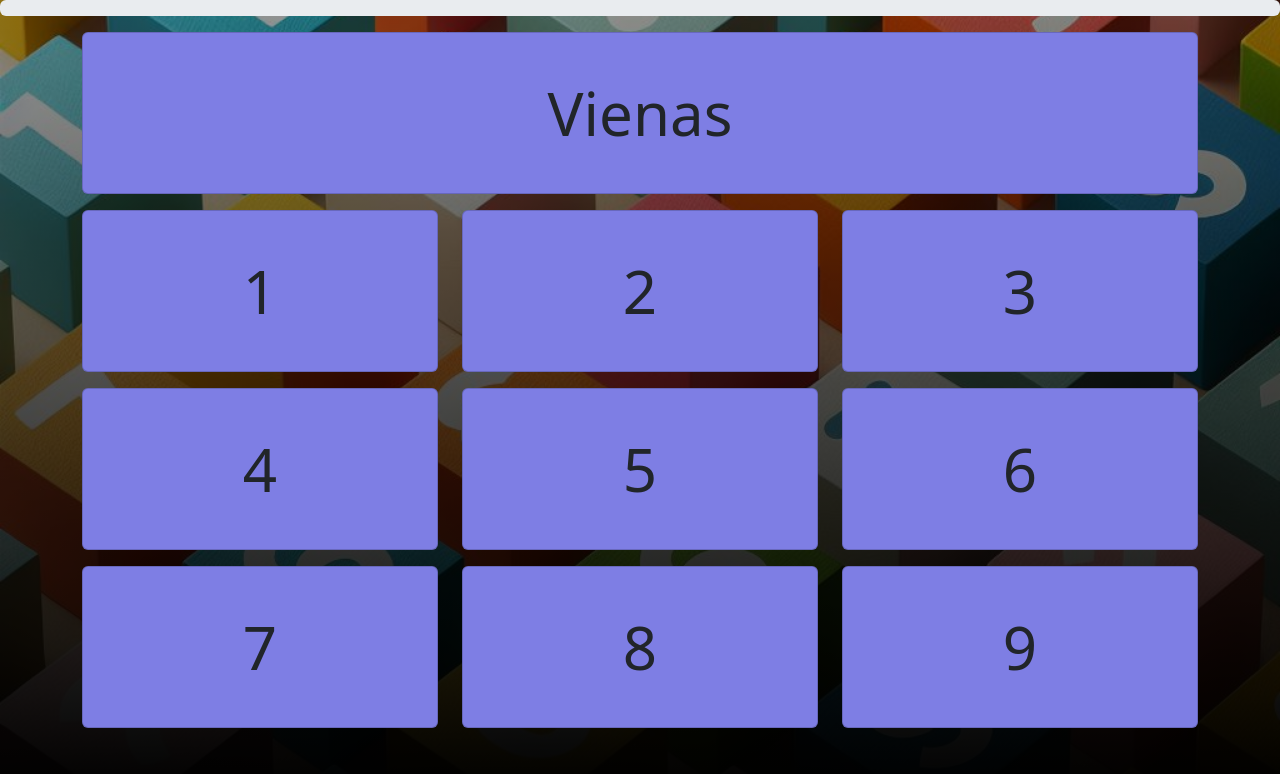
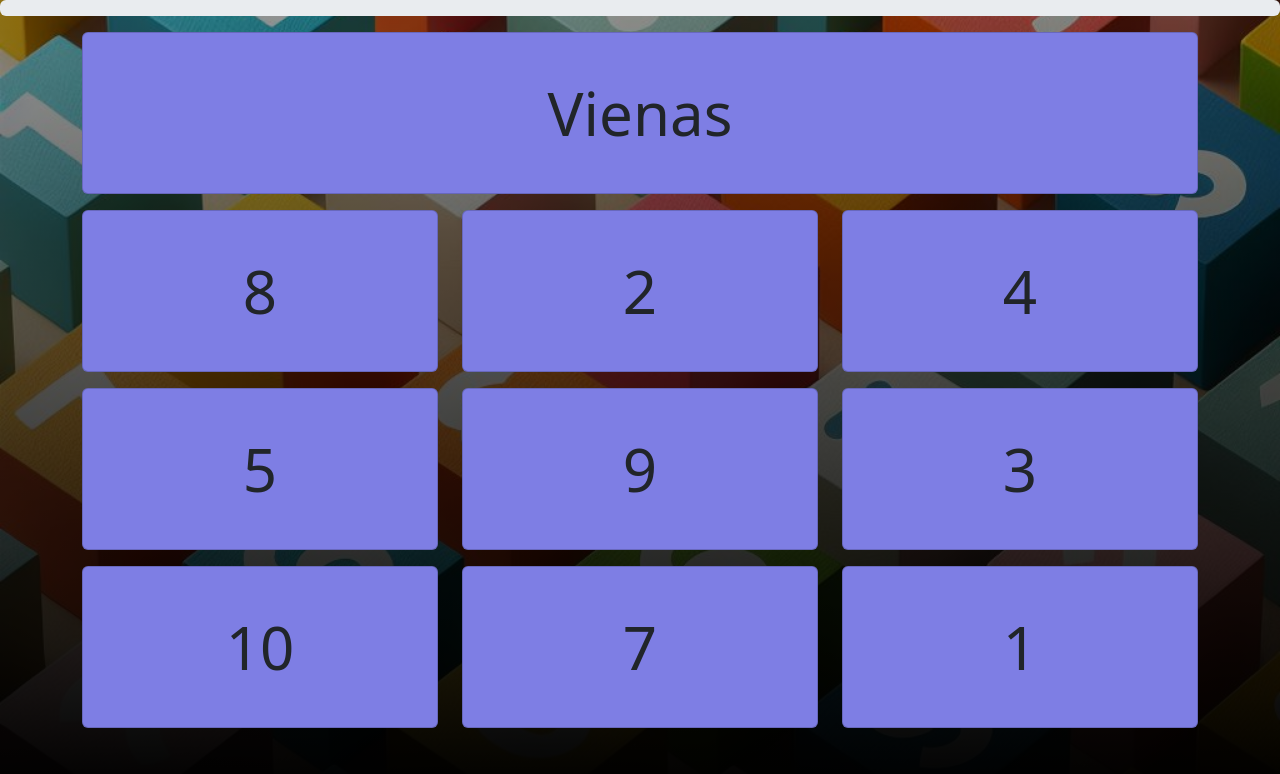
Before and after one commit to Deividas-Kozlovas/learning-games, a React (Create React App) app: page /find-numbers-up-to-ten in a window 1280 px wide. Shown: the top 774 px of the page. Built offline with nearby package versions, Linux system fonts and the light colour scheme.

Commit message:
add util function to shuffle array

```diff
--- a/src/Helpers/ArrayHelper.tsx
+++ /dev/null
@@ -1,7 +0,0 @@
-export const chunkArray = <T,>(array: T[], chunkSize: number): T[][] => {
-  const result: T[][] = [];
-  for (let i = 0; i < array.length; i += chunkSize) {
-    result.push(array.slice(i, i + chunkSize));
-  }
-  return result;
-};
--- a/src/Pages/Games/NumberGames/FindNumbersUpToTen/FindNumbersUpToTen.tsx
+++ b/src/Pages/Games/NumberGames/FindNumbersUpToTen/FindNumbersUpToTen.tsx
@@ -1,5 +1,5 @@
 // 1. React
-import React, { useState } from "react";
+import React, { useEffect, useState } from "react";
 
 // 2. Third-Party Libraries
 import { Container, Row, Col, Card, Button } from "react-bootstrap";
@@ -9,8 +9,8 @@ import ProgressBar from "react-bootstrap/ProgressBar";
 import CardComponent from "../../../../Components/CardComponent/CardComponent.tsx";
 import FeedbackMessageComponent from "../../../../Components/FeedbackMessageComponent/FeedbackMessageComponent.tsx";
 
-// 4. Helper Functions
-import { chunkArray } from "../../../../Helpers/ArrayHelper.tsx";
+// 4. Utils Functions
+import { chunkArray, shuffleArray } from "../../../../Utils/ArraysUtils.tsx";
 
 // 5. Data
 import {
@@ -26,11 +26,19 @@ const FindNumbersUpToTen = () => {
 
   const [currentNumber, setCurrentNumber] = useState<number>(0);
   const [isCorrect, setIsCorrect] = useState<boolean | null>(null);
+  const [numbersChunks, setNumbersChunks] = useState<number[][]>([]);
 
-  const numbersChunks = chunkArray<number>(
-    numbersToShowOnCards.slice(0, 9),
-    CARDS_PER_ROW
-  );
+  useEffect(() => {
+    addValuesToCards();
+  }, []);
+
+  function addValuesToCards() {
+    const shuffledNubersOnCards = shuffleArray(numbersToShowOnCards);
+
+    setNumbersChunks(
+      chunkArray<number>(shuffledNubersOnCards.slice(0, 9), CARDS_PER_ROW)
+    );
+  }
 
   function numberClicked(card: number): void {
     if (currentNumber === 9) {
@@ -39,6 +47,7 @@ const FindNumbersUpToTen = () => {
       if (card === currentNumber + 1) {
         setCurrentNumber((prevNumber) => prevNumber + 1);
         setIsCorrect(true);
+        addValuesToCards();
       } else {
         setIsCorrect(false);
       }
--- /dev/null
+++ b/src/Utils/ArraysUtils.tsx
@@ -0,0 +1,22 @@
+export const chunkArray = <T,>(array: T[], chunkSize: number): T[][] => {
+  const result: T[][] = [];
+  for (let i = 0; i < array.length; i += chunkSize) {
+    result.push(array.slice(i, i + chunkSize));
+  }
+  return result;
+};
+
+export function shuffleArray(numbersToFindOnCards: number[]): number[] {
+  const shuffledArray = [...numbersToFindOnCards];
+  const arrayLength = numbersToFindOnCards.length;
+
+  for (let i = 0; i < arrayLength; i++) {
+    const randomIndex = Math.floor(Math.random() * (arrayLength - 1)) + 1;
+    [shuffledArray[i], shuffledArray[randomIndex]] = [
+      shuffledArray[randomIndex],
+      shuffledArray[i],
+    ];
+  }
+
+  return shuffledArray;
+}
```
